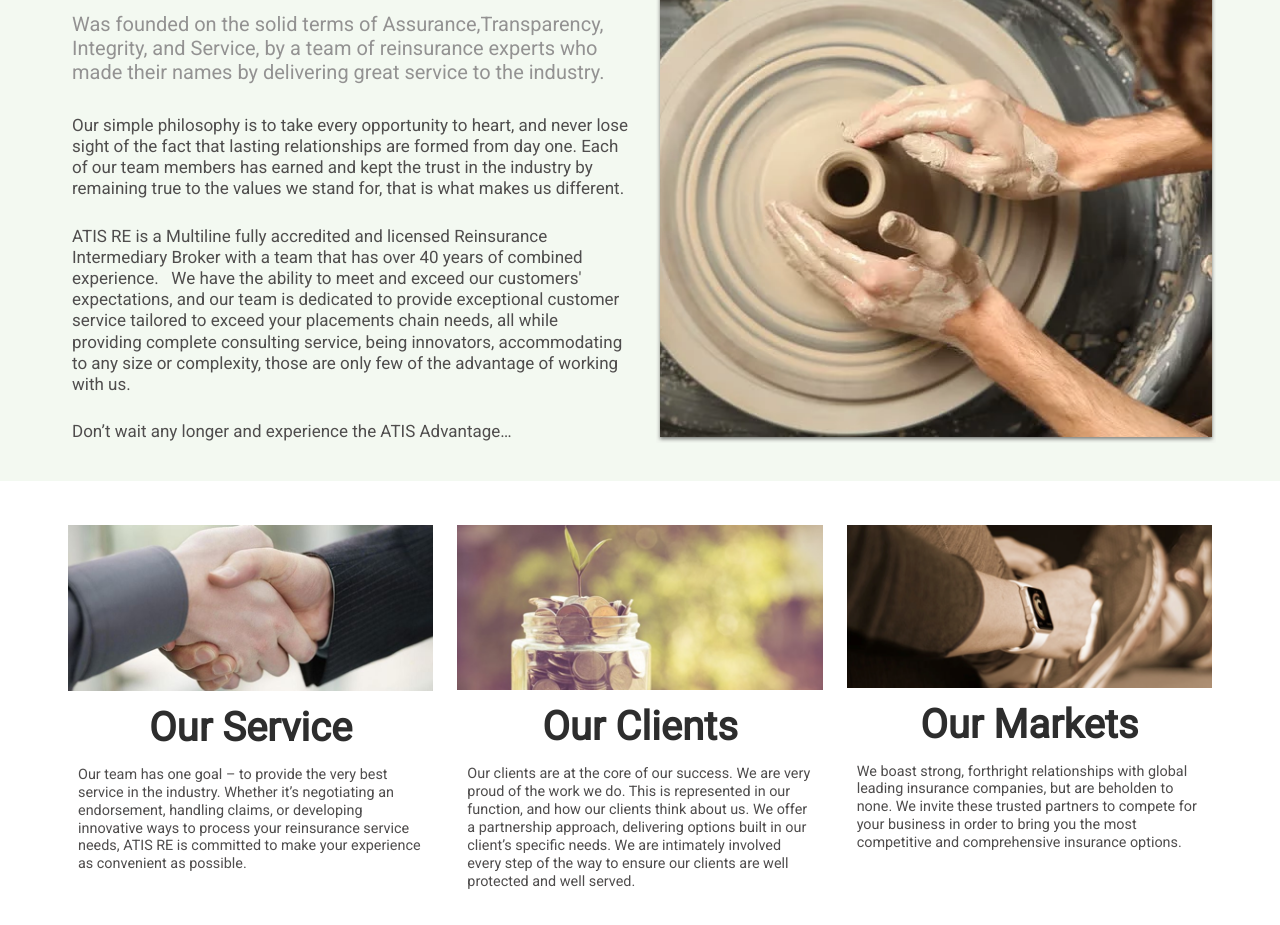
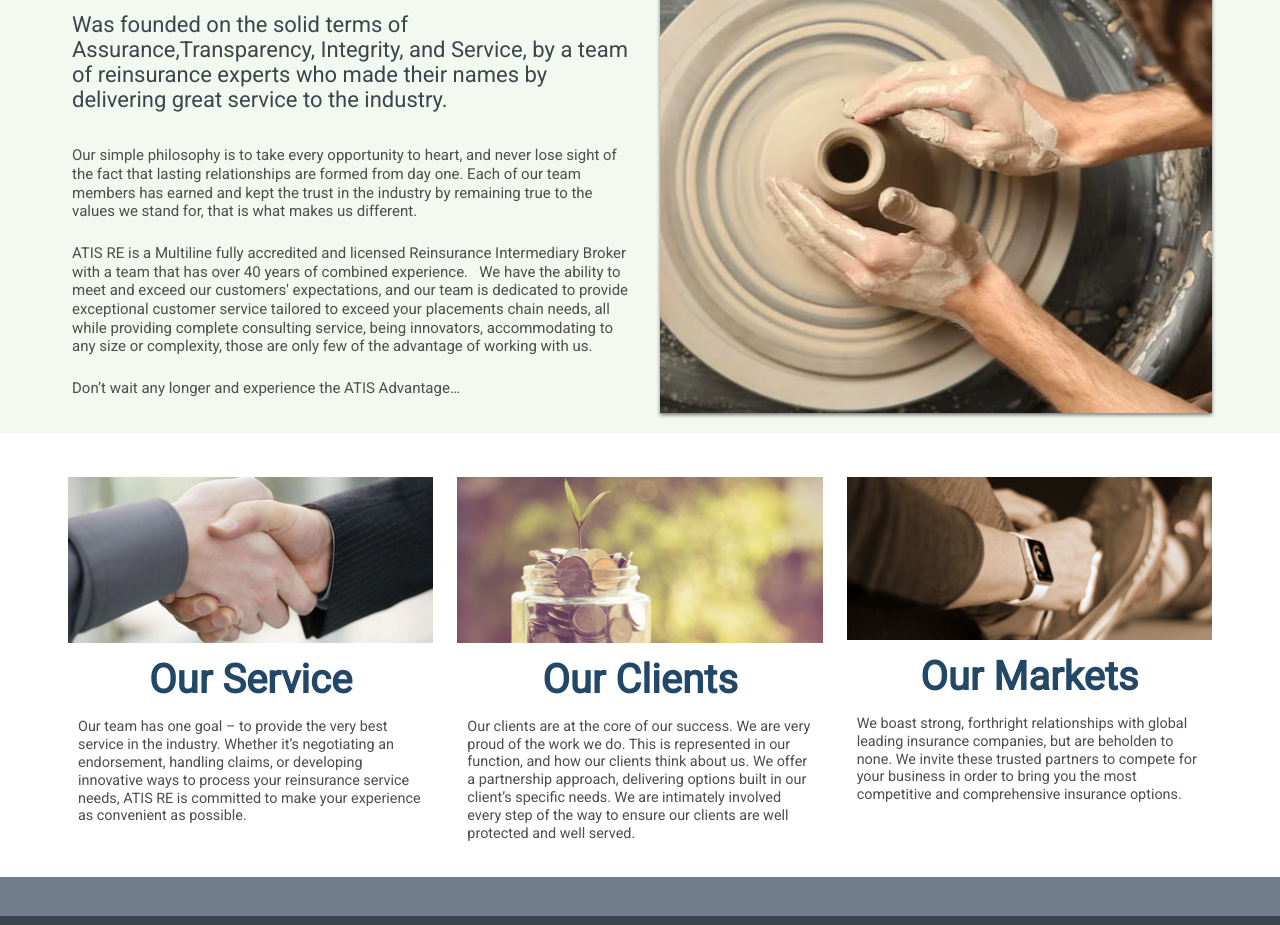
Before and after one commit to Mayerson18/atis, a plain HTML site: page index.html in a window 1280 px wide. Shown: the part 629-1554 px from the top of the page. Drawn offline with nearby package versions, Linux system fonts and the light colour scheme.

Commit message:
web atis
ates

```diff
--- a/index.html
+++ b/index.html
@@ -66,7 +66,7 @@
       <div class="in">
         <div class="columns fondo">
           <div class="column">
-            <h1 class="main-title">ATIS Re.</h1>
+            <h1 class="main-title">ATIS RE.</h1>
             <p class="main-pretitle mb-25">Was founded on the solid terms of Assurance,Transparency, Integrity, and Service, by a team of reinsurance experts who made their names by delivering great service to the industry.</p>
             <p class="main-content mb-25">Our simple philosophy is to take every opportunity to heart, and never lose sight of the fact that lasting relationships are formed from day one. Each of our team members has earned and kept the trust in the industry by remaining true to the values we stand for, that is what makes us different.</p>
             <p class="main-content mb-25">ATIS RE is a Multiline fully accredited and licensed Reinsurance Intermediary Broker with a team that has over 40 years of combined experience.   We have the ability to meet and exceed our customers' expectations, and our team is dedicated to provide exceptional customer service tailored to exceed your placements chain needs, all while providing complete consulting service, being innovators, accommodating to any size or complexity, those are only few of the advantage of working with us.</p>
--- a/sass/_vista1.scss
+++ b/sass/_vista1.scss
@@ -1,5 +1,7 @@
 .main-pretitle{
-  @include textos(em(20px),500,$gris,initial);
+  @include textos(em(22px),500,$gris,initial);
+  color: #3E444B;
+
 }
 
 .main-title{
@@ -8,11 +10,12 @@
 }
 
 .main-content{
-  @include textos(em(17px),normal,$color-p,1.24);
+  @include textos(em(15px),normal,$color-p,1.24);
 }
 
 .ours-title{
   @include textos(em(40px),bold,$negro,initial);
+  color: #224767;
   text-align: center;
 }
 
--- a/sass/index.scss
+++ b/sass/index.scss
@@ -7,6 +7,7 @@
 @import "vista4";
 @import "contactenos";
 @import "nav";
+
 
 html,body{
   width: 100%;
```
Also changed, not shown: img/mfoo.png, sass/index.min.css, 1 other file.
